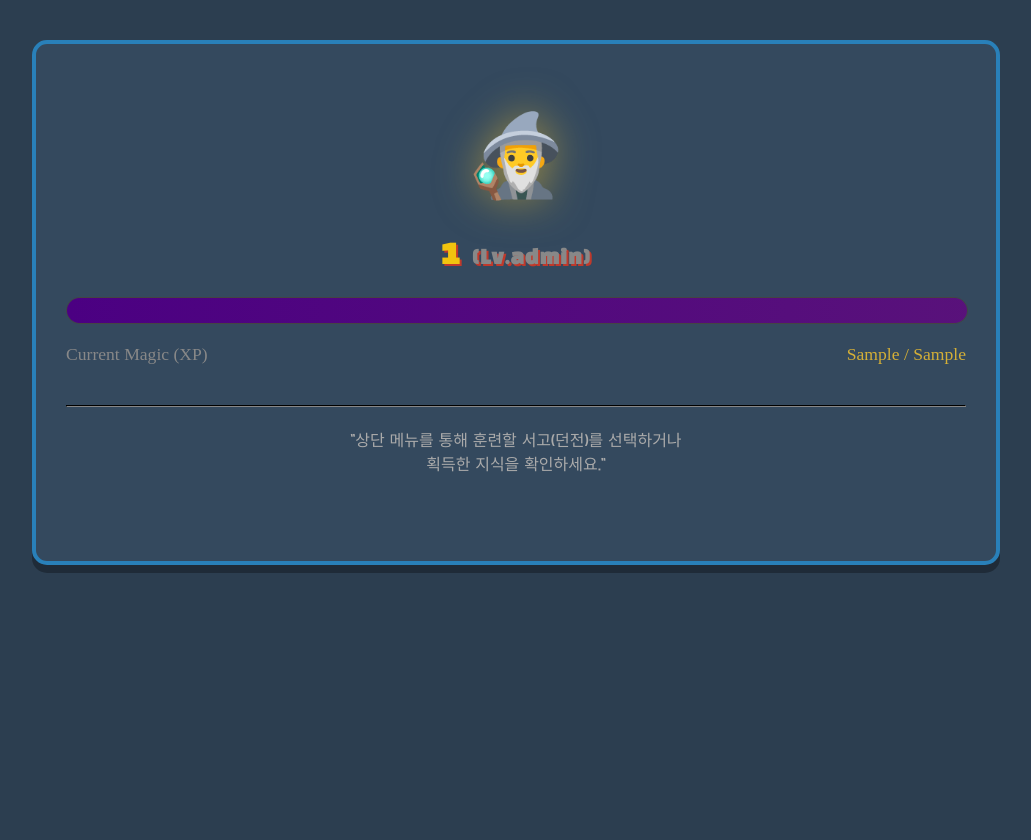
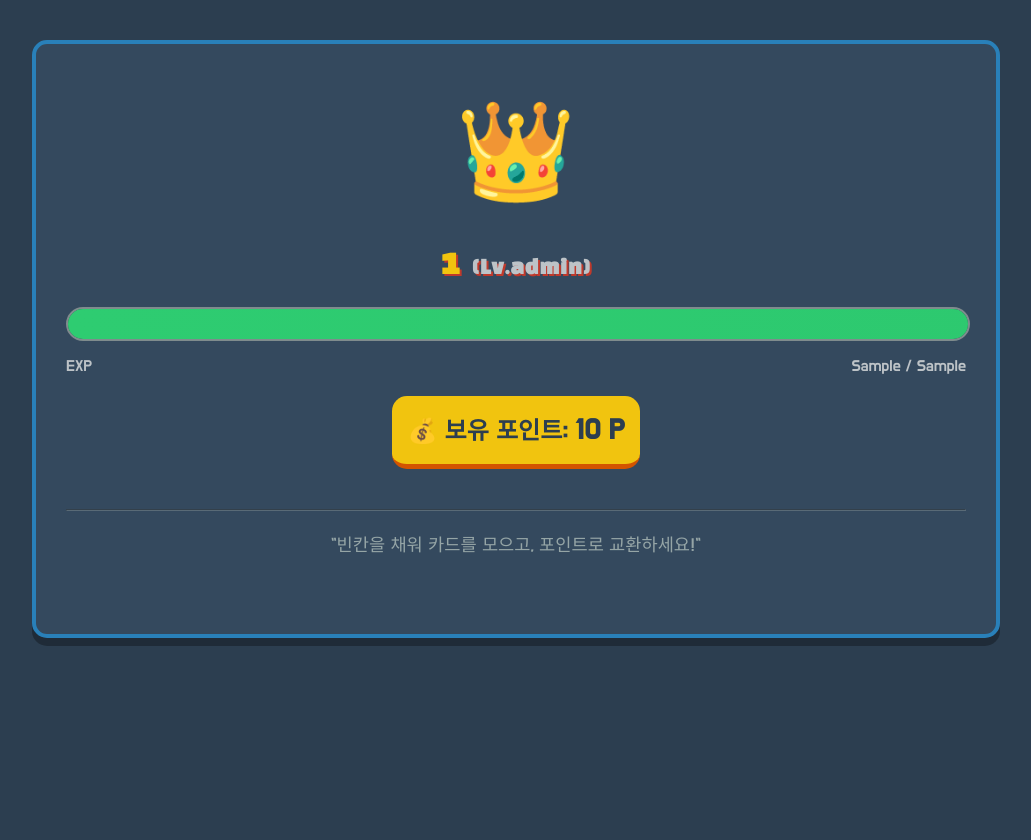
Before and after one commit to pky060921-debug/law, a Flask app: template templates/lobby.html in a window 1280 px wide. Shown: the whole page, without its empty margins (124-1155 px from the left). Run offline with Flask 3, Linux system fonts and the light colour scheme; the template is opened without the code that fills it: most values are stand-ins (such as "Sample title", 1, 10 or a date in 2020).

Commit message:
Update styles and content in lobby.html

```diff
--- a/templates/lobby.html
+++ b/templates/lobby.html
@@ -4,66 +4,74 @@
 <style>
     .profile-card {
         text-align: center;
-        padding: 40px 0;
-        animation: fadeIn 1s ease-in;
+        padding: 30px 0;
     }
     .level-badge {
-        font-size: 5rem;
-        margin-bottom: 20px;
-        filter: drop-shadow(0 0 20px rgba(212,175,55,0.6));
-        animation: float 3s infinite ease-in-out;
+        font-size: 6rem;
+        margin-bottom: 10px;
+        animation: bounce 2s infinite;
     }
-    .progress-container {
-        background: #111;
-        border-radius: 15px;
-        height: 25px;
+    .progress-bg {
+        background: #2c3e50;
+        border-radius: 20px;
+        height: 30px;
         width: 100%;
-        margin: 20px 0;
-        border: 1px solid #444;
+        margin: 15px 0;
+        border: 2px solid #7f8c8d;
         overflow: hidden;
-        position: relative;
     }
     .progress-bar {
-        background: linear-gradient(90deg, #4b0082, #d4af37);
+        background: linear-gradient(90deg, #2ecc71, #27ae60);
         height: 100%;
         width: {{ (xp / req_xp * 100)|int }}%;
         transition: width 1s ease-in-out;
     }
-    .stats {
-        display: flex;
-        justify-content: space-between;
-        color: #888;
-        font-family: 'Cinzel Decorative';
-        font-size: 1.1rem;
+
+    /* 포인트 표시 박스 */
+    .point-box {
+        background: #f1c40f;
+        color: #2c3e50;
+        padding: 15px;
+        border-radius: 15px;
+        display: inline-block;
+        margin-top: 20px;
+        font-size: 1.5rem;
+        border-bottom: 5px solid #d35400;
+        font-weight: bold;
     }
 
-    @keyframes float { 0%,100%{transform:translateY(0);} 50%{transform:translateY(-15px);} }
-    @keyframes fadeIn { from{opacity:0;} to{opacity:1;} }
+    @keyframes bounce {
+        0%, 100% { transform: translateY(0); }
+        50% { transform: translateY(-10px); }
+    }
 </style>
 
 <div class="profile-card">
     <div class="level-badge">
-        {% if level < 5 %}📜
-        {% elif level < 10 %}🧿
-        {% elif level < 20 %}🔮
-        {% else %}🧙‍♂️{% endif %}
+        {% if level < 10 %}🐣
+        {% elif level < 30 %}⚔️
+        {% elif level < 50 %}🏰
+        {% else %}👑{% endif %}
     </div>
 
-    <h1>{{ user_id }} <span style="font-size:0.6em; color:#888;">(Lv.{{ level }})</span></h1>
+    <h1>{{ user_id }} <span style="font-size:0.6em; color:#bdc3c7;">(Lv.{{ level }})</span></h1>
 
-    <div class="progress-container">
+    <div class="progress-bg">
         <div class="progress-bar"></div>
     </div>
-
-    <div class="stats">
-        <span>Current Magic (XP)</span>
-        <span style="color:#d4af37">{{ xp }} / {{ req_xp }}</span>
+    <div style="display:flex; justify-content:space-between; color:#bdc3c7;">
+        <span>EXP</span>
+        <span>{{ xp }} / {{ req_xp }}</span>
     </div>
 
-    <hr style="border-color: #333; margin-top: 40px;">
+    <div class="point-box">
+        💰 보유 포인트: <span style="font-size: 1.8rem;">{{ points }} P</span>
+    </div>
 
-    <p style="color: #aaa; margin-top: 20px;">
-        "상단 메뉴를 통해 훈련할 서고(던전)를 선택하거나<br>획득한 지식을 확인하세요."
+    <hr style="border-color: #7f8c8d; margin-top: 40px; opacity: 0.5;">
+
+    <p style="color: #95a5a6; margin-top: 20px; font-size: 1.1rem;">
+        "빈칸을 채워 카드를 모으고, 포인트로 교환하세요!"
     </p>
 </div>
 {% endblock %}
```
